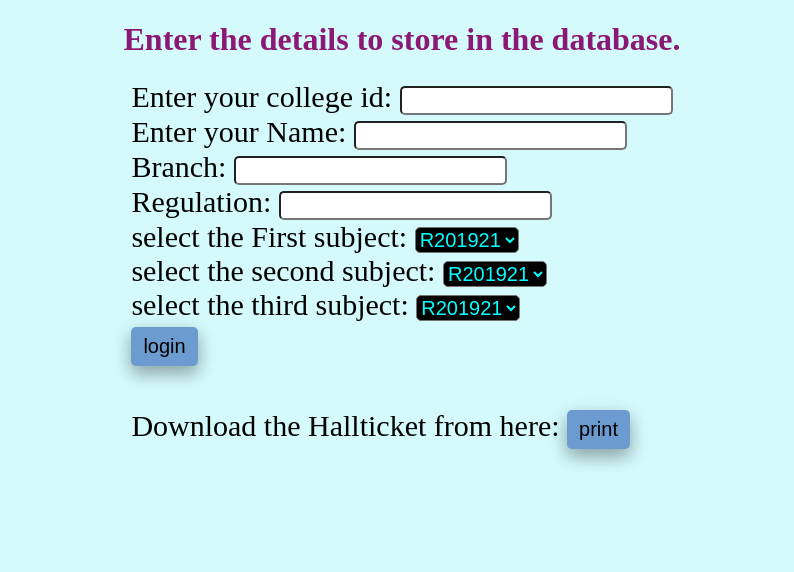
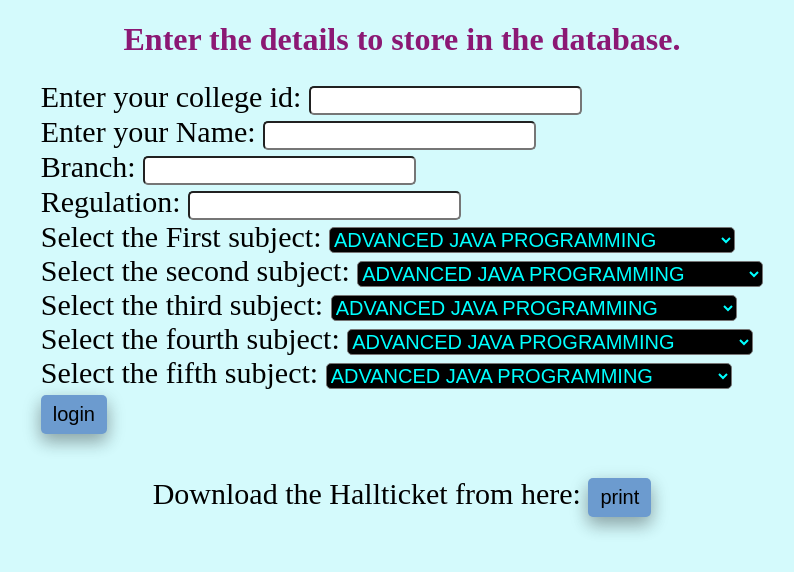
Before and after one commit to d-h-s-reddy/automatic-hallticket-generator, a PHP site: page /loginpage.php in a window 1280 px wide. Shown: the top 572 px of the page, without its empty margins (238-1032 px from the left). Run offline with PHP 8.4, Linux system fonts and the light colour scheme.

Commit message:
bugs are fixed

```diff
--- a/existuser.php
+++ b/existuser.php
@@ -15,7 +15,7 @@
     <h1> If your are the existing user then enter your hallticket number to print the hallticket</h1>
     <form action="index.php" method="post">
         <label class="te"> Enter the hallticket number:</label>
-        <input type="text" name="id"><br>
+        <input type="text" name="id" required><br>
         <?php$_SESSION['id']=$_POST['id'];?>
         <input type="submit" value="print the hallticket" class="btn2">
 
--- a/index.php
+++ b/index.php
@@ -123,7 +123,7 @@
         <table class="tb2" >
             <?php
               while($rows1= mysqli_fetch_array($result1)){
-                for($i=0;$i<3;$i++){
+                for($i=0;$i<5;$i++){
                    $dd[$i]=$rows1[$i+1];
                 }
               }
--- a/loginpage.php
+++ b/loginpage.php
@@ -30,32 +30,45 @@
         <input type="text" name="branch"><br>
         <label class="te">Regulation:</label>
         <input type="text" name="reg"><br>
-        <label class="te">select the First subject:</label>
+        <label class="te">Select the First subject:</label>
         <select name="subj1" class="te1">
-            <option value="R201921">R201921</option>
-            <option value="R201922">R201922</option>
-            <option value="R201923">R201923</option>
-            <option value="R201924">R201924</option>
-            <option value="R201925">R201925</option>
-            <option value="R201926">R201926</option>
+            <option value="R201921">ADVANCED JAVA PROGRAMMING</option>
+            <option value="R201922">AUTOMATA AND COMPILER DESIGNING</option>
+            <option value="R201923">CRYPTOGRAPHY AND NETWORKING</option>
+            <option value="R201924">MACHINE LEARNING</option>
+            <option value="R201925">BASICS OF AWS FRAMEWORK</option>
         </select><br>
-        <label >select the second subject:</label>
+        <label >Select the second subject:</label>
         <select name="subj2" class="te1">
-            <option value="R201921">R201921</option>
-            <option value="R201922">R201922</option>
-            <option value="R201923">R201923</option>
-            <option value="R201924">R201924</option>
-            <option value="R201925">R201925</option>
-            <option value="R201926">R201926</option>
+            <option value="R201921">ADVANCED JAVA PROGRAMMING</option>
+            <option value="R201922">AUTOMATA AND COMPILER DESIGNING</option>
+            <option value="R201923">CRYPTOGRAPHY AND NETWORKING</option>
+            <option value="R201924">MACHINE LEARNING</option>
+            <option value="R201925">BASICS OF AWS FRAMEWORK</option>
         </select><br>
-        <label >select the third subject:</label>
+        <label >Select the third subject:</label>
         <select name="subj3" class="te1">
-            <option value="R201921">R201921</option>
-            <option value="R201922">R201922</option>
-            <option value="R201923">R201923</option>
-            <option value="R201924">R201924</option>
-            <option value="R201925">R201925</option>
-            <option value="R201926">R201926</option>
+            <option value="R201921">ADVANCED JAVA PROGRAMMING</option>
+            <option value="R201922">AUTOMATA AND COMPILER DESIGNING</option>
+            <option value="R201923">CRYPTOGRAPHY AND NETWORKING</option>
+            <option value="R201924">MACHINE LEARNING</option>
+            <option value="R201925">BASICS OF AWS FRAMEWORK</option>
+        </select><br>
+        <label >Select the fourth subject:</label>
+        <select name="subj4" class="te1">
+            <option value="R201921">ADVANCED JAVA PROGRAMMING</option>
+            <option value="R201922">AUTOMATA AND COMPILER DESIGNING</option>
+            <option value="R201923">CRYPTOGRAPHY AND NETWORKING</option>
+            <option value="R201924">MACHINE LEARNING</option>
+            <option value="R201925">BASICS OF AWS FRAMEWORK</option>
+        </select><br>
+        <label >Select the fifth subject:</label>
+        <select name="subj5" class="te1">
+            <option value="R201921">ADVANCED JAVA PROGRAMMING</option>
+            <option value="R201922">AUTOMATA AND COMPILER DESIGNING</option>
+            <option value="R201923">CRYPTOGRAPHY AND NETWORKING</option>
+            <option value="R201924">MACHINE LEARNING</option>
+            <option value="R201925">BASICS OF AWS FRAMEWORK</option>
         </select><br>
         <input type="submit" value="login" class="btn2"><br>
     </form>
--- a/updating.php
+++ b/updating.php
@@ -1,7 +1,6 @@
 <?php
   session_start();
   $mysqli=mysqli_connect('localhost','root','','examination');
-  $_SESSION['id']=$_POST['id'];
   $id=$_POST['id'];
   $name=$_POST['name'];
   $branch=$_POST['branch'];
@@ -9,9 +8,11 @@
   $sub1=$_POST['subj1'];
   $sub2=$_POST['subj2'];
   $sub3=$_POST['subj3'];
+  $sub4=$_POST['subj4'];
+  $sub5=$_POST['subj5'];
   $sql="INSERT INTO student VALUES ('$id','$name','$branch','$reg','JNTUGV','JNTUGV')";
   $val=$mysqli->query($sql);
-  $sql1="INSERT INTO subjects VALUES ('$id','$sub1','$sub2','$sub3')";
+  $sql1="INSERT INTO subjects VALUES ('$id','$sub1','$sub2','$sub3','$sub4','$sub5')";
   $val1=$mysqli->query($sql1);
   if(($val && $val1)==1){
   $_SESSION["status"]="rows are effected successfully";
```
